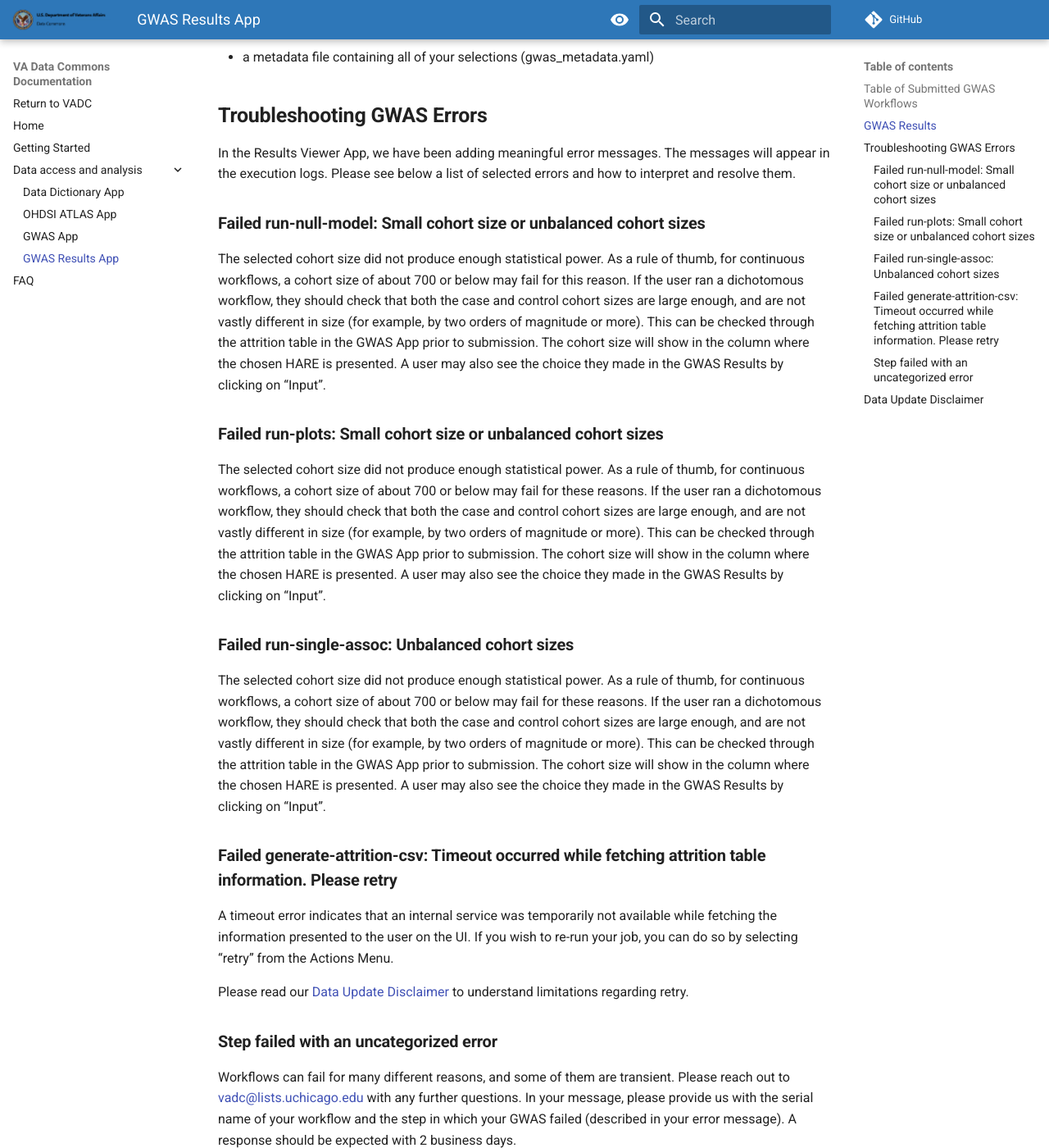
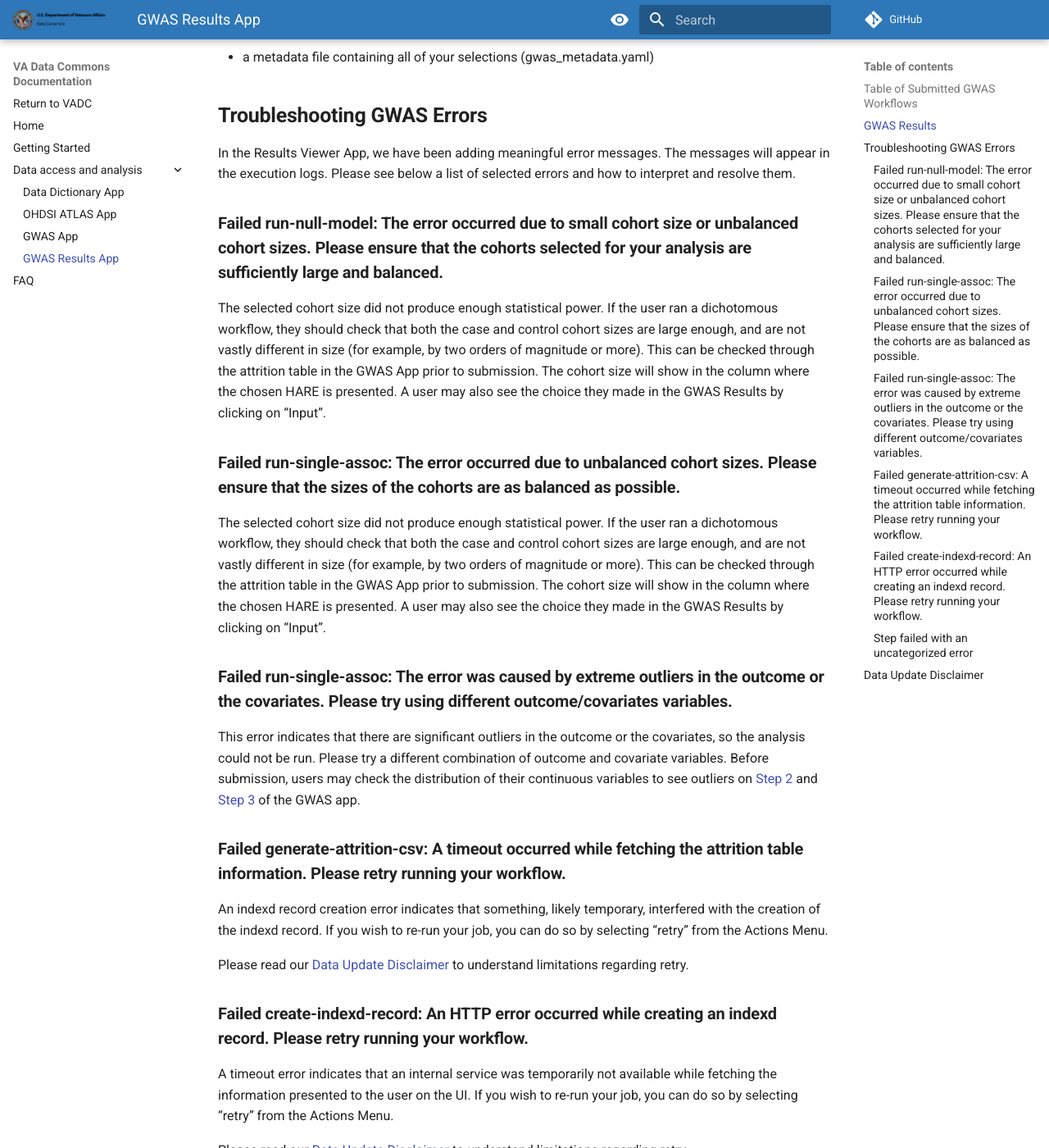
Before and after one commit to uc-cdis/vadc-mkdocs-staging, an MkDocs documentation site: the page built from docs/data-analysis/gwas-results.md, in a window 1280 px wide and 1400 px high, scrolled down 1317 px. Shown: the whole window at 82% size. Built offline with MkDocs 1.6.1 and Material for MkDocs 9.7.7, drawn with Linux system fonts in a browser that asks for light colours; comment, search, counter and statistics services are not loaded; some of the changed text lies outside the part shown.

Commit message:
Revert "Revert "VADC-1131 update gwas results errors""

```diff
--- a/docs/data-analysis/gwas-results.md
+++ b/docs/data-analysis/gwas-results.md
@@ -35,19 +35,25 @@ The **Actions** column....
 
 In the Results Viewer App, we have been adding meaningful error messages. The messages will appear in the execution logs. Please see below a list of selected errors and how to interpret and resolve them.
 
-### **Failed run-null-model: Small cohort size or unbalanced cohort sizes**
+### **Failed run-null-model: The error occurred due to small cohort size or unbalanced cohort sizes. Please ensure that the cohorts selected for your analysis are sufficiently large and balanced.**
 
-The selected cohort size did not produce enough statistical power. As a rule of thumb, for continuous workflows, a cohort size of about 700 or below may fail for this reason. If the user ran a dichotomous workflow, they should check that both the case and control cohort sizes are large enough, and are not vastly different in size (for example, by two orders of magnitude or more). This can be checked through the attrition table in the GWAS App prior to submission. The cohort size will show in the column where the chosen HARE is presented. A user may also see the choice they made in the GWAS Results by clicking on “Input”.
+The selected cohort size did not produce enough statistical power. If the user ran a dichotomous workflow, they should check that both the case and control cohort sizes are large enough, and are not vastly different in size (for example, by two orders of magnitude or more). This can be checked through the attrition table in the GWAS App prior to submission. The cohort size will show in the column where the chosen HARE is presented. A user may also see the choice they made in the GWAS Results by clicking on “Input”.
 
-### **Failed run-plots: Small cohort size or unbalanced cohort sizes**
+### **Failed run-single-assoc: The error occurred due to unbalanced cohort sizes. Please ensure that the sizes of the cohorts are as balanced as possible.**
 
-The selected cohort size did not produce enough statistical power. As a rule of thumb, for continuous workflows, a cohort size of about 700 or below may fail for these reasons. If the user ran a dichotomous workflow, they should check that both the case and control cohort sizes are large enough, and are not vastly different in size (for example, by two orders of magnitude or more). This can be checked through the attrition table in the GWAS App prior to submission. The cohort size will show in the column where the chosen HARE is presented. A user may also see the choice they made in the GWAS Results by clicking on “Input”.
+The selected cohort size did not produce enough statistical power. If the user ran a dichotomous workflow, they should check that both the case and control cohort sizes are large enough, and are not vastly different in size (for example, by two orders of magnitude or more). This can be checked through the attrition table in the GWAS App prior to submission. The cohort size will show in the column where the chosen HARE is presented. A user may also see the choice they made in the GWAS Results by clicking on “Input”.
 
-### **Failed run-single-assoc: Unbalanced cohort sizes**
+### **Failed run-single-assoc: The error was caused by extreme outliers in the outcome or the covariates. Please try using different outcome/covariates variables.**
 
-The selected cohort size did not produce enough statistical power. As a rule of thumb, for continuous workflows, a cohort size of about 700 or below may fail for these reasons. If the user ran a dichotomous workflow, they should check that both the case and control cohort sizes are large enough, and are not vastly different in size (for example, by two orders of magnitude or more). This can be checked through the attrition table in the GWAS App prior to submission. The cohort size will show in the column where the chosen HARE is presented. A user may also see the choice they made in the GWAS Results by clicking on “Input”.
+This error indicates that there are significant outliers in the outcome or the covariates, so the analysis could not be run. Please try a different combination of outcome and covariate variables. Before submission, users may check the distribution of their continuous variables to see outliers on [Step 2](gwas.md#step-2-select-outcome-phenotype) and [Step 3](gwas.md#step-3-select-covariate-phenotype) of the GWAS app.
 
-### **Failed generate-attrition-csv: Timeout occurred while fetching attrition table information. Please retry**
+### **Failed generate-attrition-csv: A timeout occurred while fetching the attrition table information. Please retry running your workflow.**
+
+An indexd record creation error indicates that something, likely temporary, interfered with the creation of the indexd record. If you wish to re-run your job, you can do so by selecting “retry” from the Actions Menu.
+
+Please read our [Data Update Disclaimer](#data-update-disclaimer) to understand limitations regarding retry.
+
+### **Failed create-indexd-record: An HTTP error occurred while creating an indexd record. Please retry running your workflow.**
 
 A timeout error indicates that an internal service was temporarily not available while fetching the information presented to the user on the UI. If you wish to re-run your job, you can do so by selecting “retry” from the Actions Menu.
 
@@ -55,8 +61,8 @@ Please read our [Data Update Disclaimer](#data-update-disclaimer) to understand
 
 ### **Step failed with an uncategorized error**
 
-Workflows can fail for many different reasons, and some of them are transient. Please reach out to [vadc@lists.uchicago.edu](mailto:vadc@lists.uchicago.edu) with any further questions. In your message, please provide us with the serial name of your workflow and the step in which your GWAS failed (described in your error message). A response should be expected with 2 business days.
+Workflows can fail for many different reasons, and some of them are transient. Please reach out to [vadc@lists.uchicago.edu](mailto:vadc@lists.uchicago.edu) with any further questions. In your message, please provide us with the serial name of your workflow and the step in which your GWAS failed (described in your error message). A response should be expected within 2 business days.
 
 ## **Data Update Disclaimer**
 
-Please note that we are constantly improving the GWAS pipeline. The retry action will re-run your analysis based on the most recent data available in the database and the most recent GWAS pipeline implemented. These may differ from the analysis you ran initially, and these differences might affect the outcome. For these reasons, the retry action is only applicable to failed workflows. If you have any questions, please feel free to contact us via email  [vadc@lists.uchicago.edu](mailto:vadc@lists.uchicago.edu).
+Please note that we are constantly improving the GWAS pipeline. The retry action will re-run your analysis based on the most recent data available in the database and the most recent GWAS pipeline implemented. These may differ from the analysis you ran initially, and these differences might affect the outcome. For these reasons, the retry action is only applicable to failed workflows. If you have any questions, please feel free to contact us via email [vadc@lists.uchicago.edu](mailto:vadc@lists.uchicago.edu).
```
